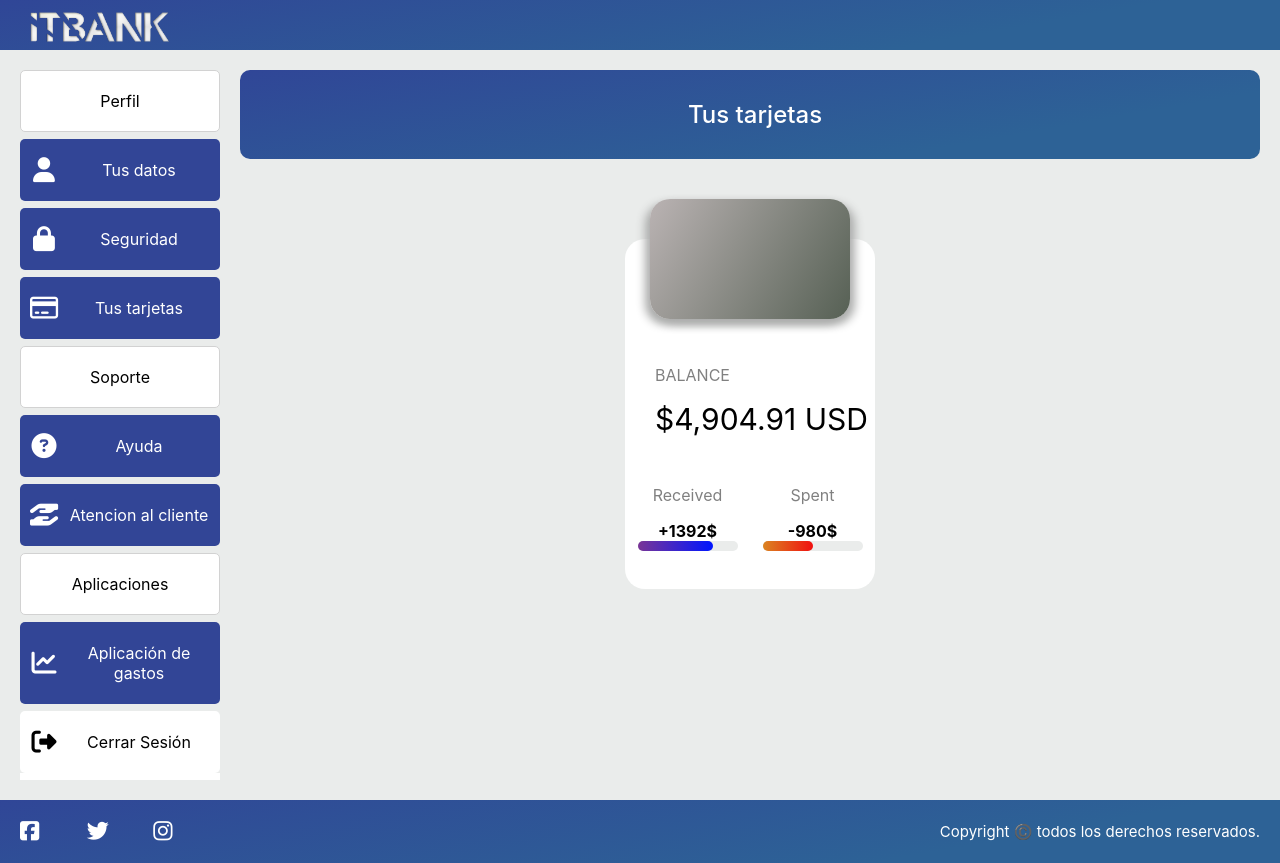
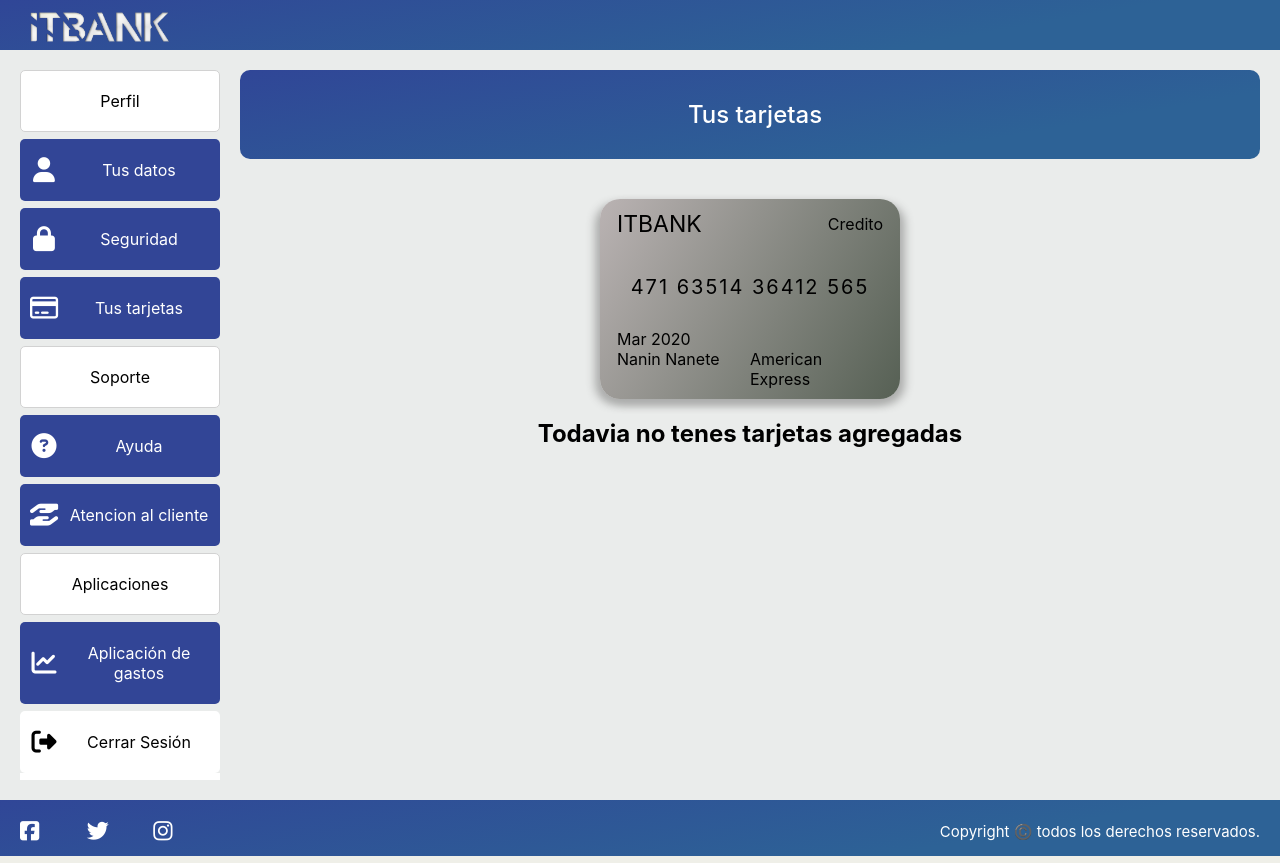
Before and after one commit to pililongo/Homebanking_ITBA, a Django app: page /home/cards/ in a window 1280 px wide. Run offline with Django 4.2, Linux system fonts and the light colour scheme; a user stored in the database is signed in; some libraries are stand-ins or nearby versions.

Commit message:
añadido cards

```diff
--- a/ITBANK_1/bank/templates/bank/cards.html
+++ b/ITBANK_1/bank/templates/bank/cards.html
@@ -8,25 +8,14 @@
     <div class="cards-container">
         <div class="card-grid">
             <div class="floating-card">
-                <p></p>
-                <p></p>
+                <p class="bank">ITBANK</p>
+                <p class="card-type">Credito</p>
+                <p class="card-num">471 63514 36412 565</p>
+                <p class="card-exp">Mar 2020</p>
+                <p class="card-own">Nanin Nanete</p>
+                <p class="card-brand">American Express</p>
             </div>
-            <div class="under-card">
-                <div class="balance">
-                    <p class="grey-text">BALANCE</p>
-                    <span>$4,904.91 USD</span>
-                </div>
-                <div class="received">
-                    <p class="grey-text">Received</p>
-                    <span>+1392$</span>
-                    <div class="bar blue-bar"></div>
-                </div>
-                <div class="spent">
-                    <p class="grey-text">Spent</p>
-                    <span>-980$</span>
-                    <div class="bar red-bar"></div>
-                </div>
-            </div>
+            <h2>Todavia no tenes tarjetas agregadas</h2>
         </div>
     </div>
 </section>
--- a/ITBANK_1/login/static/css/main.css
+++ b/ITBANK_1/login/static/css/main.css
@@ -27,9 +27,8 @@ html {
 
 /*--body--*/
 body {
-  display: flex;
-  flex-direction: column;
-  justify-content: space-between;
+  display: grid;
+  grid-template-rows: 5rem 1fr 5.6rem;
   font-size: 1.6rem;
   margin: 0;
   font-family: -apple-system, BlinkMacSystemFont, "Segoe UI", "roboto";
@@ -309,103 +308,65 @@ a:active {
 }
 
 .card-grid {
-  display: grid;
-  grid-template-columns: 1fr;
-  grid-template-rows: 4rem 1fr 1fr;
   margin: 4rem 0 0;
 }
 
 .floating-card {
+  display: grid;
+  grid-template-columns: 1fr 1fr;
+  grid-template-rows: repeat(4, 1fr);
   justify-self: center;
-  width: 20rem;
-  height: 12rem;
-  padding: 0 1rem;
+  width: 30rem;
+  height: 20rem;
+  padding: 0 1.7rem;
   border-radius: 2rem;
   z-index: 1;
   grid-column: 1;
   grid-row: 1 / 3;
   box-shadow: 0.5rem 0.5rem 1rem rgb(172, 173, 172), -0.5rem 0.5rem 1rem rgb(172, 173, 172);
 
-  background: #bab3b3;
-  background: -webkit-linear-gradient(120deg, #bab3b3 0%, #566054 100%);
+  /* background: #bab3b3; */
+  /* background: -webkit-linear-gradient(120deg, #bab3b3 0%, #566054 100%); */
   background: linear-gradient(120deg, #bab3b3 0%, #566054 100%);
 
 }
 
-.under-card {
-  display: grid;
-  justify-self: center;
-  grid-template-columns: 1fr 1fr;
-  grid-template-rows: 12rem 12rem;
-  align-content: end;
-  width: 25rem;
-  height: 35rem;
-  border-radius: 2rem;
-  background-color: white;
-  grid-column: 1;
-  grid-row: 2 / 4;
+.floating-card p {
+    margin: 0;
 }
 
-.grey-text {
-  color: grey;
+.bank {
+  align-self: center;
 }
 
-.balance {
-  grid-column: 1 / 3;
-  grid-row: 1;
-  padding: 0 0 0 3rem;
+.card-type {
+  justify-self: end;
+  align-self: center;
 }
 
-.balance span {
-  font-size: 3rem;
+.card-num {
+  font-size: 2rem;
+  letter-spacing: 0.2rem;
+  grid-column: span 2;
+  align-self: end;
+  justify-self: center;
 }
 
-.received,
-.spent {
-  width: 100%;
-  text-align: center;
+.card-exp {
+  grid-column: span 2;
+  align-self: end;
 }
 
-.received span,
-.spent span {
-  font-weight: bold;
+.card-own {
+  align-self: start;
 }
 
-.bar {
-  width: 10rem;
-  height: 1rem;
-  background-color: var(--clr-bg);
-  margin: 0 auto;
-  border-radius: 5rem;
+.card-brand {
+  justify-self: end;
 }
 
-.blue-bar::before {
-  content: '';
-  display: block;
-  width: 7.5rem;
-  height: 1rem;
-  background: #7a3596;
-  background: -webkit-linear-gradient(93deg, #7a3596 0%, #0016ff 100%);
-  background: linear-gradient(93deg, #7a3596 0%, #0016ff 100%);
-  border-radius: 5rem;
-}
-
-.red-bar::before {
-  content: '';
-  display: block;
-  width: 5rem;
-  height: 1rem;
-  background: #db8521;
-  background: -webkit-linear-gradient(93deg, #db8521 0%, #f01010 100%);
-  background: linear-gradient(93deg, #db8521 0%, #f01010 100%);
-  border-radius: 5rem;
-}
-
-.empty-card {
-  display: flex;
-  align-items: center;
-  justify-content: center;
-  flex-direction: column;
+.bank {
+    font-size: 2.3rem;
 }
 
 .personal-info {
@@ -785,6 +746,7 @@ a:active {
     align-self: center;
     justify-content: center;
     gap: 2rem;
+    flex-wrap: wrap;
 }
 
 .subtitle-info {
```
